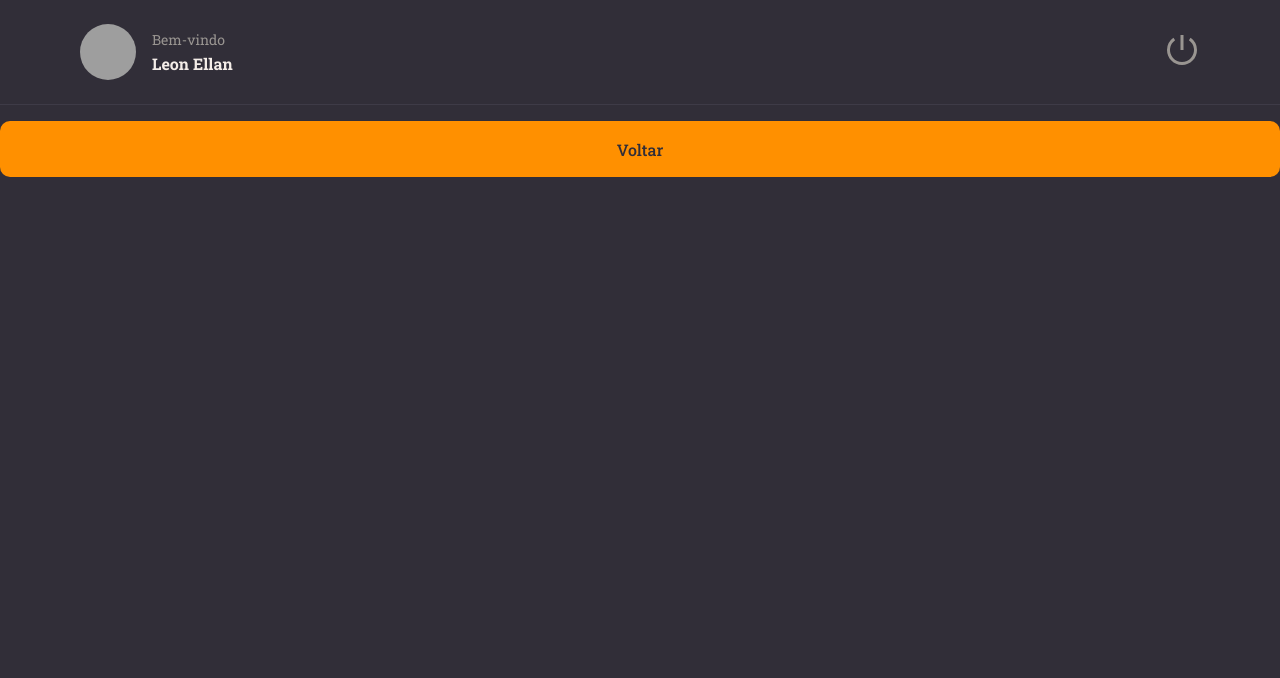
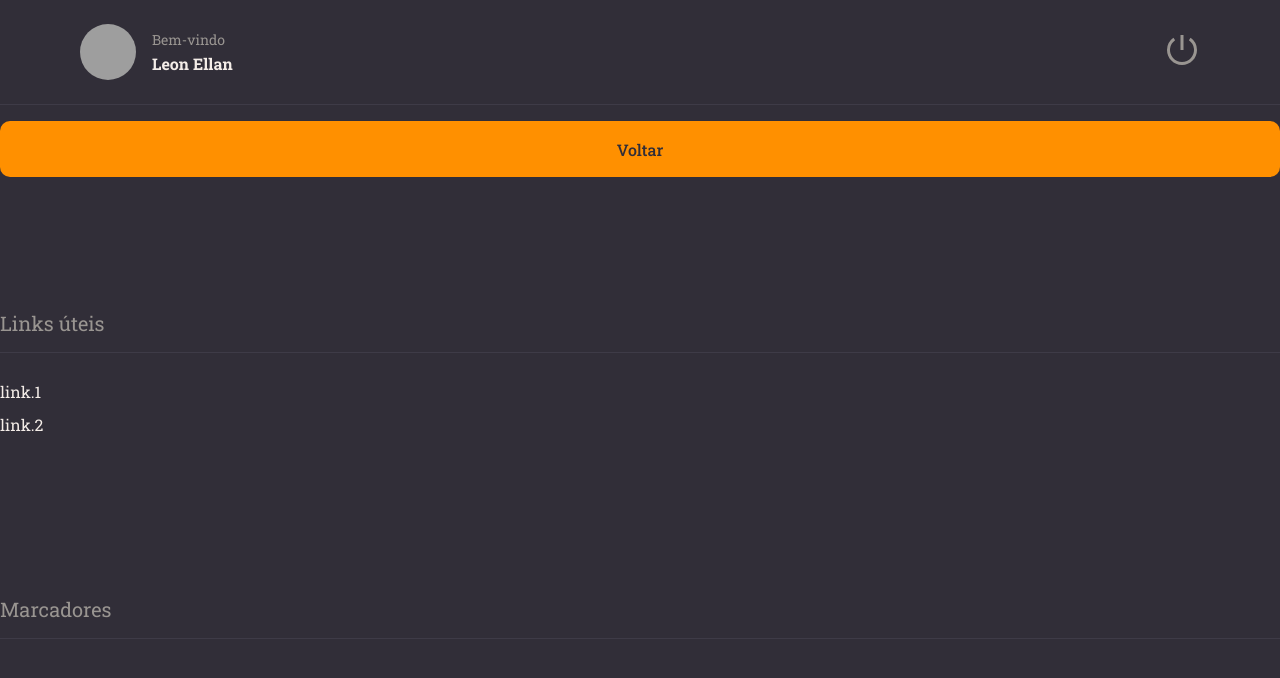
Before and after one commit to Leon-Ellan/rockectmovies-front, a React (Vite) app in the folder rocketmovies/: page / in a window 1280 px wide. Shown: the top 678 px of the page. Built offline with nearby package versions, Linux system fonts and the light colour scheme; grey boxes are pictures that could not be loaded.

Commit message:
add (children) tags/links

```diff
--- /dev/null
+++ b/rocketmovies/src/components/Section/index.jsx
@@ -0,0 +1,10 @@
+import { Container } from "./styles";
+
+export function Section ({ title, children }){
+  return (
+    <Container>
+      <h2>{title}</h2>
+      {children}
+    </Container>
+  )
+}
--- /dev/null
+++ b/rocketmovies/src/components/Section/styles.js
@@ -0,0 +1,18 @@
+import styled from "styled-components";
+
+export const Container = styled.section`
+margin: 28px 0;
+> h2 {
+  border-bottom-width: 1px;
+  border-bottom-style: solid;
+  border-bottom-color: ${({ theme}) => theme.COLORS.BACKGROUND_700};
+
+  padding-bottom: 16px;
+  margin-bottom: 28px;
+
+  color: ${({ theme}) => theme.COLORS.GRAY_100};
+  font-size: 20px;
+  font-weight: 400;
+}
+
+`
--- a/rocketmovies/src/pages/Details/index.jsx
+++ b/rocketmovies/src/pages/Details/index.jsx
@@ -1,6 +1,7 @@
 import { Button } from "../../components/Button";
 import { Header } from "../../components/Header";
-import { Container } from "./styles";
+import { Container, Links } from "./styles";
+import { Section } from "../../components/Section";
 
 export function Details() {
 
@@ -8,6 +9,19 @@
     <Container>
       <Header/>
       <Button title="Voltar"/>
+      <Section title="Links úteis">
+        <Links>
+
+           <li><a href="#" target="_blank">link.1</a>
+           </li>
+           <li><a href="#" target="_blank">link.2</a>
+           </li>
+
+        </Links>
+      </Section>
+      <Section title="Marcadores">
+
+      </Section>
     </Container>
 
   )
--- a/rocketmovies/src/pages/Details/styles.js
+++ b/rocketmovies/src/pages/Details/styles.js
@@ -13,3 +13,14 @@
     overflow-y: scroll;
     padding: 64px 0;
 }`
+
+export const Links = styled.ul`
+list-style: none;
+
+> li {
+  margin-top: 12px;
+  a {
+    color: ${({ theme}) => theme.COLORS.WHITE};
+  }
+}
+`;
```
